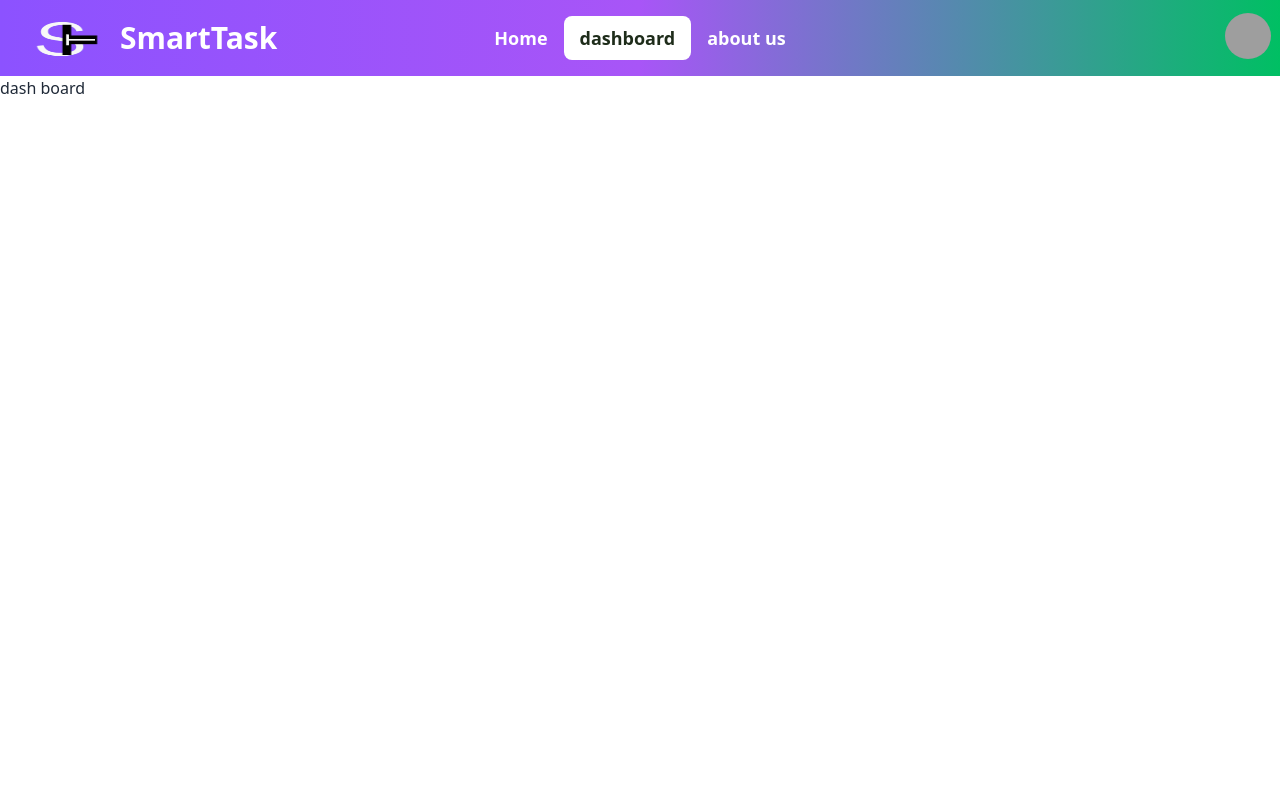
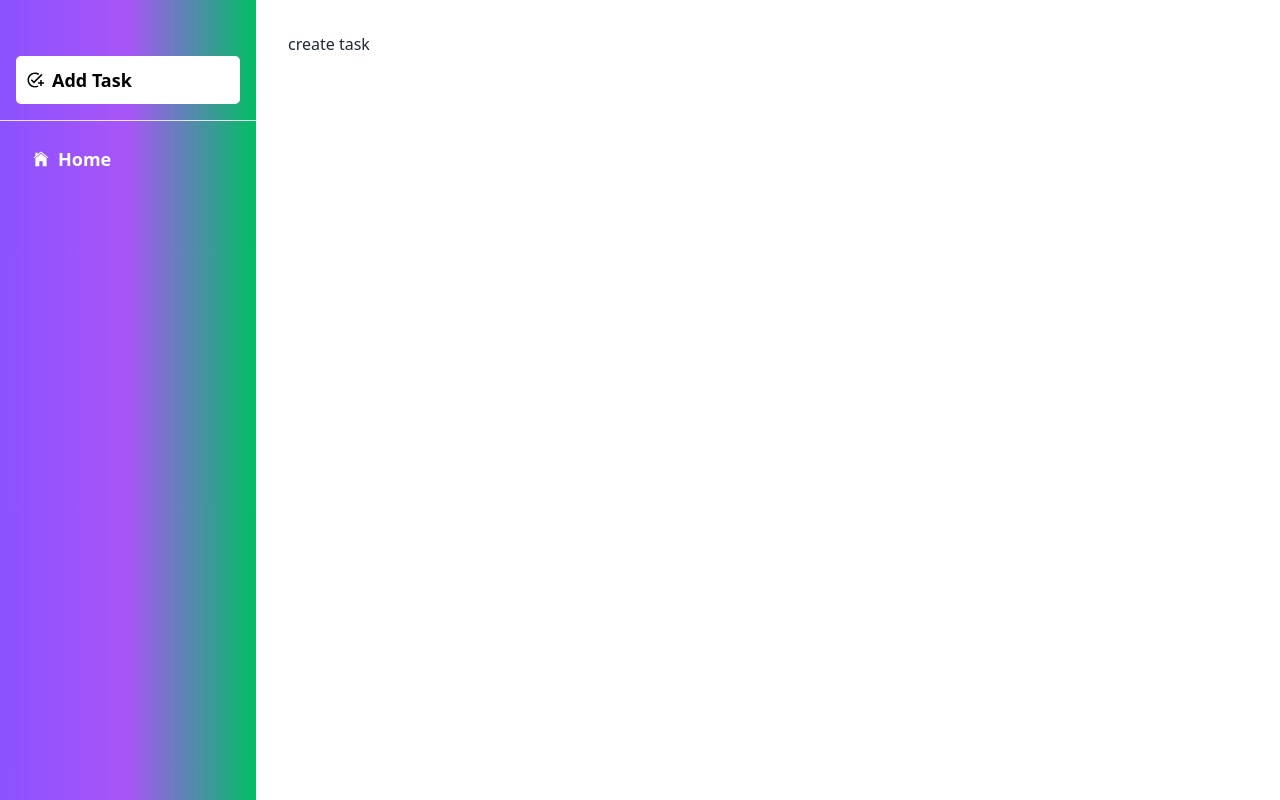
Before and after one commit to diptomahin/task-management-client, a React (Vite) app: page /dashboard in a window 1280 px wide. Built offline with nearby package versions, Linux system fonts and the light colour scheme; grey boxes are pictures that could not be loaded.

Commit message:
initialized firebase

```diff
--- a/package.json
+++ b/package.json
@@ -10,10 +10,12 @@
     "preview": "vite preview"
   },
   "dependencies": {
+    "firebase": "^10.7.1",
     "localforage": "^1.10.0",
     "match-sorter": "^6.3.1",
     "react": "^18.2.0",
     "react-dom": "^18.2.0",
+    "react-icons": "^4.12.0",
     "react-router-dom": "^6.21.1",
     "sort-by": "^1.2.0",
     "swiper": "^11.0.5"
--- /dev/null
+++ b/src/Layout/Dashboard.jsx
@@ -0,0 +1,44 @@
+import { NavLink, Outlet } from "react-router-dom";
+import { IoIosHome } from "react-icons/io";
+import { MdAddTask } from "react-icons/md";
+const Dashboard = () => {
+    return (
+        <div className="flex">
+            <div className="w-64 min-h-screen bg-gradient-to-r from-[#8C52FF] via-purple-500 to-[#00BF63] pt-10">
+                <ul className="menu p-4 text-lg">
+                    <>
+                        <li className="font-bold"><NavLink to='/dashboard' style={({ isActive }) => {
+                            return {
+                                color: isActive? "black":"white",
+                                backgroundColor: isActive ? "white" : " ",
+                                padding: isActive ? "10px" : " ",
+                                borderRadius: isActive ? "5px" : ""
+
+                            }
+                        }}><MdAddTask /> Add Task</NavLink></li>
+                    </>
+                </ul>
+                <hr />
+                <ul className="menu p-4 text-lg">
+                    <>
+                        <li className="font-bold"><NavLink to='/' style={({ isActive }) => {
+                            return {
+                                color: isActive? "black":"white",
+                                backgroundColor: isActive ? "white" : " ",
+                                padding: isActive ? "10px" : " ",
+                                borderRadius: isActive ? "5px" : ""
+
+                            }
+                        }}><IoIosHome /> Home</NavLink></li>
+                    </>
+                </ul>
+            </div>
+            <div></div>
+            <div className="flex-1 p-8">
+                <Outlet></Outlet>
+            </div>
+        </div>
+    );
+};
+
+export default Dashboard;
--- a/src/Pages/AboutUs.jsx
+++ b/src/Pages/AboutUs.jsx
@@ -2,7 +2,26 @@
 const AboutUs = () => {
     return (
         <div>
-            <h1>About us</h1>
+            <div className="hero py-10 text-white min-h-screen bg-gradient-to-r from-[#8C52FF] via-purple-500 to-[#00BF63]">
+                <div className="hero-content text-center">
+                    <div className="max-w-md">
+                        <h1 className="text-5xl font-bold py-6">Conquer your Chaos, Embrace Productivity</h1>
+                        <hr />
+                        <p className="py-6"> Feeling overwhelmed by endless to-do lists? Drowning in a sea of deadlines? We hear you. Managing tasks, both personal and professional, can feel like juggling flaming chainsaws on a unicycle. But what if there was a better way?</p>
+                        <hr />
+                        <p className="pt-6"> Enter SmartTask. We're not just another to-do list app. We're your productivity power armor, helping you transform chaos into calm, overwhelm into accomplishment.</p>
+                        <hr />
+                        <h3 className="py-6 text-3xl font-bold "> Here's how we do it:</h3>
+                        <p className="text-xl ">
+                        <span className="font-semibold ">Organize with ease: <br /></span> Create clear, structured task lists for any project, personal goal, or chaotic corner of your life. Break down mountains into manageable molehills, prioritize with laser focus, and never miss a beat. <br />
+                        <span className="font-semibold "> Collaborate seamlessly: <br /></span> Work side-by-side with colleagues, friends, or family on shared projects. Assign tasks, track progress, and stay in sync - even when your time zones don't. <br />
+                        <span className="font-semibold">Boost your focus: <br /></span> Banish distractions and laser-hone your attention with features like Pomodoro timers and white noise generators. Conquer procrastination and get more done in less time. <br />
+                        <span className="font-semibold"> Automate the mundane: <br /></span> Let the robots handle the boring stuff. Automate recurring tasks, set reminders, and receive notifications so you can focus on what truly matters. <br />
+                        <span className="font-semibold">Customize your path: <br /></span> No one-size-fits-all approach here. Design your workspace to suit your unique needs and preferences. Choose your view, personalize your settings, and turn SmartTask into your productivity haven. <br />
+                            But it's not just about features. It's about a feeling.</p>
+                    </div>
+                </div>
+            </div>
         </div>
     );
 };
--- /dev/null
+++ b/src/Pages/CreateTask.jsx
@@ -0,0 +1,10 @@
+
+const CreateTask = () => {
+    return (
+        <div>
+           <h1>create task</h1>
+        </div>
+    );
+};
+
+export default CreateTask;
--- a/src/Pages/DashBoard.jsx
+++ /dev/null
@@ -1,10 +0,0 @@
-
-const DashBoard = () => {
-    return (
-        <div>
-            <h1>dash board</h1>
-        </div>
-    );
-};
-
-export default DashBoard;
--- /dev/null
+++ b/src/Pages/Login.jsx
@@ -0,0 +1,10 @@
+
+const Login = () => {
+    return (
+        <div>
+            <h1>login</h1>
+        </div>
+    );
+};
+
+export default Login;
--- /dev/null
+++ b/src/firebase/firebase.config.js
@@ -0,0 +1,19 @@
+// Import the functions you need from the SDKs you need
+import { initializeApp } from "firebase/app";
+// TODO: Add SDKs for Firebase products that you want to use
+// https://firebase.google.com/docs/web/setup#available-libraries
+
+// Your web app's Firebase configuration
+const firebaseConfig = {
+    apiKey: import.meta.env.VITE_apiKey,
+    authDomain: import.meta.env.VITE_authDomain,
+    projectId: import.meta.env.VITE_projectId,
+    storageBucket: import.meta.env.VITE_storageBucket,
+    messagingSenderId: import.meta.env.VITE_messagingSenderId,
+    appId: import.meta.env.VITE_appId
+};
+
+// Initialize Firebase
+const app = initializeApp(firebaseConfig);
+
+export default app;
--- a/src/shared/NavBar.jsx
+++ b/src/shared/NavBar.jsx
@@ -1,7 +1,7 @@
 import { Link, NavLink } from "react-router-dom";
 
 const NavBar = () => {
-  const user = true
+  const user = null;
   const NavLinks = <>
     <li className="text-lg font-semibold"><NavLink style={({ isActive }) => {
       return {
@@ -63,7 +63,7 @@ const NavBar = () => {
               </ul>
             </div>
             :
-            <button className="text-lg font-semibold text-white btn bg-[#00BF63] "><Link to="/">Login</Link></button>
+            <button className="text-lg font-semibold text-white btn bg-[#00BF63] "><Link to="login">Login</Link></button>
         }
       </div>
     </div>
```
Also changed, not shown: src/router/router.jsx (+17 -5 lines), 1 other file (tests, documents, lock files or other folders).
